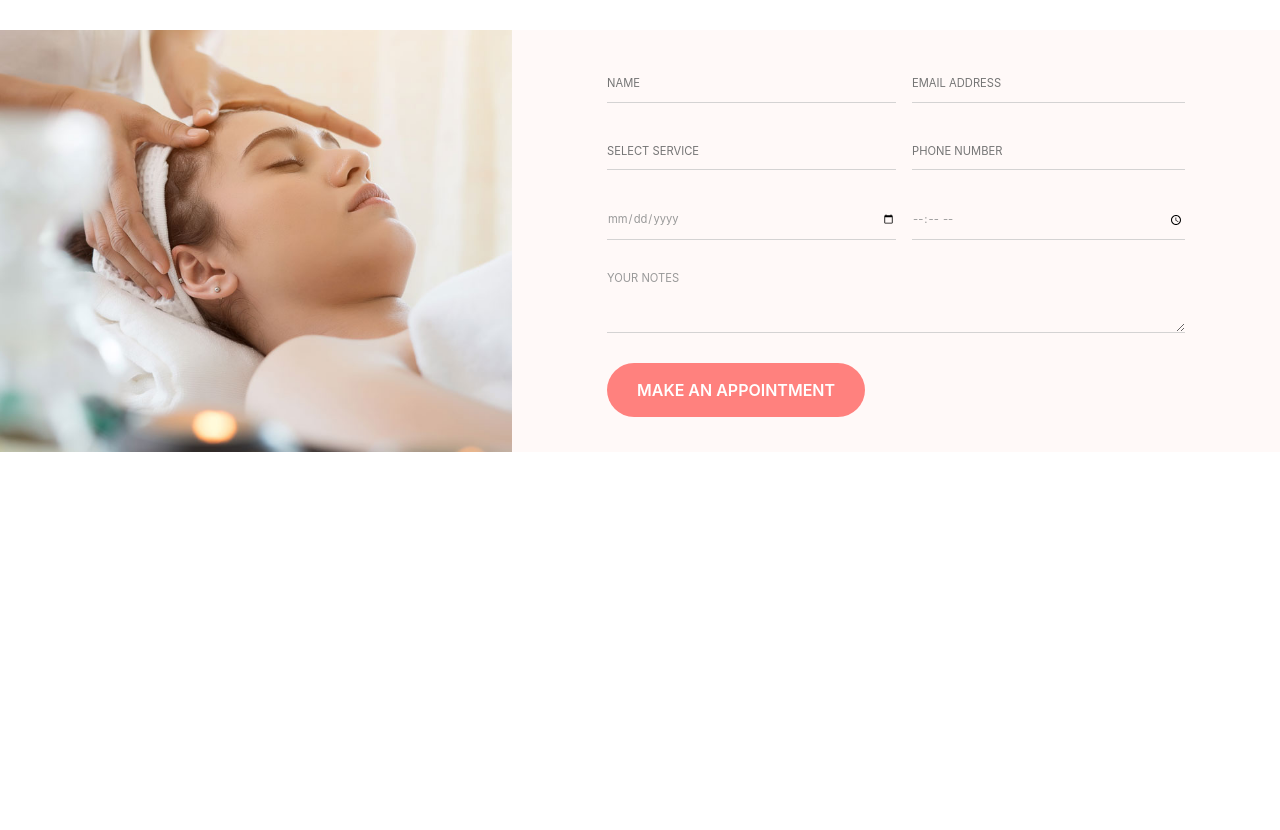
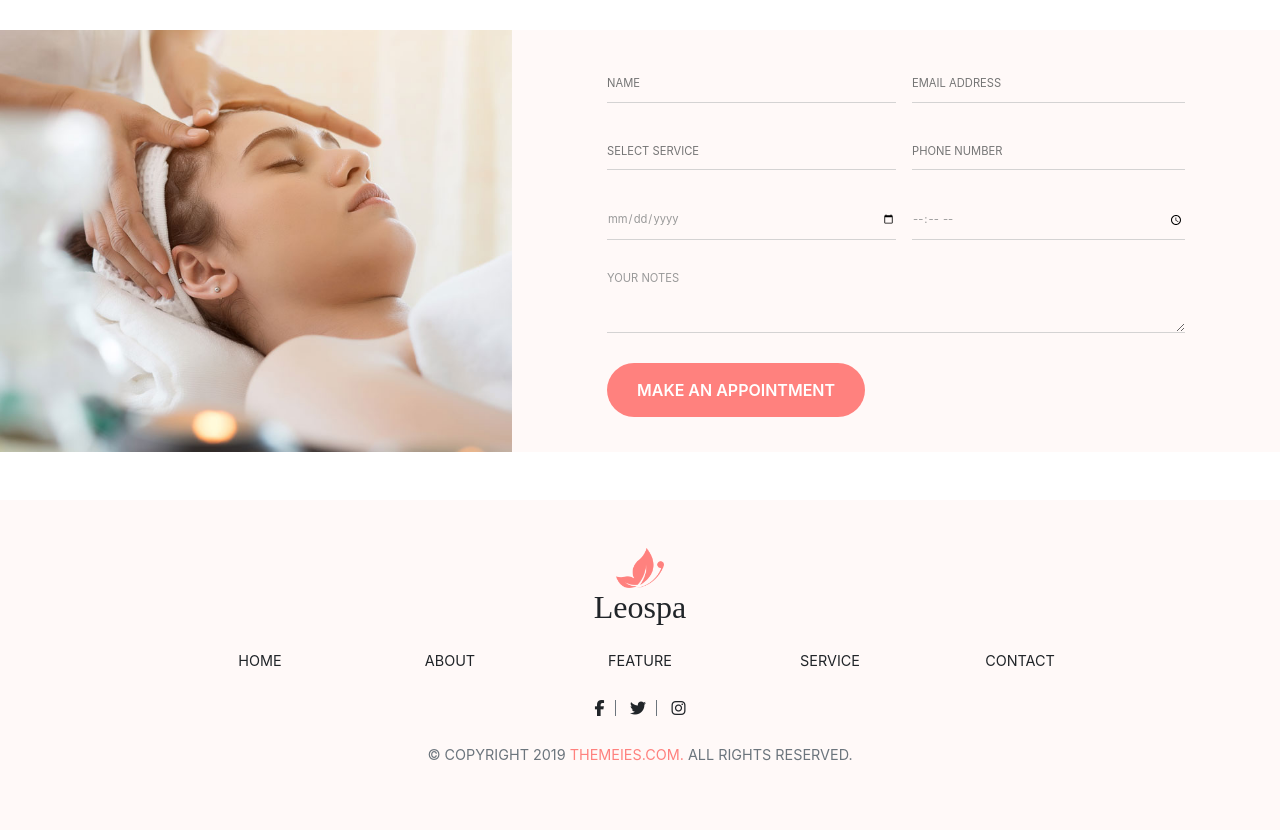
Before and after one commit to tedi4t/LeoSpa, a plain HTML site: page pages/service.html in a window 1280 px wide. Shown: the part 912-1742 px from the top of the page. Before the commit the page ends 1412 px from the top, so only its background shows below. Drawn offline with nearby package versions, Linux system fonts and the light colour scheme.

Commit message:
service: add footer

```diff
--- a/pages/service.html
+++ b/pages/service.html
@@ -162,6 +162,35 @@
       </div>
     </section>
 
+    <footer>
+      <div class="container py-5">
+        <div class="text-center">
+          <img src="../images/butterfly.png" alt="" class="footer-logo">
+          <h2>Leospa</h2>
+          <div class="row mt-4 d-none d-md-flex">
+            <div class="col-md-1"></div>
+            <div class="col-md-2 justify-content-center uppercase footer-text">home</div>
+            <div class="col-md-2 justify-content-center uppercase footer-text">about</div>
+            <div class="col-md-2 justify-content-center uppercase footer-text">feature</div>
+            <div class="col-md-2 justify-content-center uppercase footer-text">service</div>
+            <div class="col-md-2 justify-content-center uppercase footer-text">contact</div>
+          </div>
+        </div>
+        <div class="footer-social mt-4">
+          <i class="fab fa-facebook-f border-right-icon"></i>
+          <i class="fab fa-twitter border-right-icon"></i>
+          <i class="fab fa-instagram"></i>
+        </div>
+        <div class="row mt-4">
+          <div class="offset-md-2 col-md-8">
+            <p class="text-muted text-center footer-text">
+              © COPYRIGHT 2019 <span class="text-pink">THEMEIES.COM.</span> ALL RIGHTS RESERVED.
+            </p>
+          </div>
+        </div>
+      </div>
+    </footer>
+
     <!-- Optional JavaScript -->
     <!-- jQuery first, then Popper.js, then Bootstrap JS -->
     <script src="https://code.jquery.com/jquery-3.3.1.slim.min.js" integrity="sha384-q8i/X+965DzO0rT7abK41JStQIAqVgRVzpbzo5smXKp4YfRvH+8abtTE1Pi6jizo" crossorigin="anonymous"></script>
```
